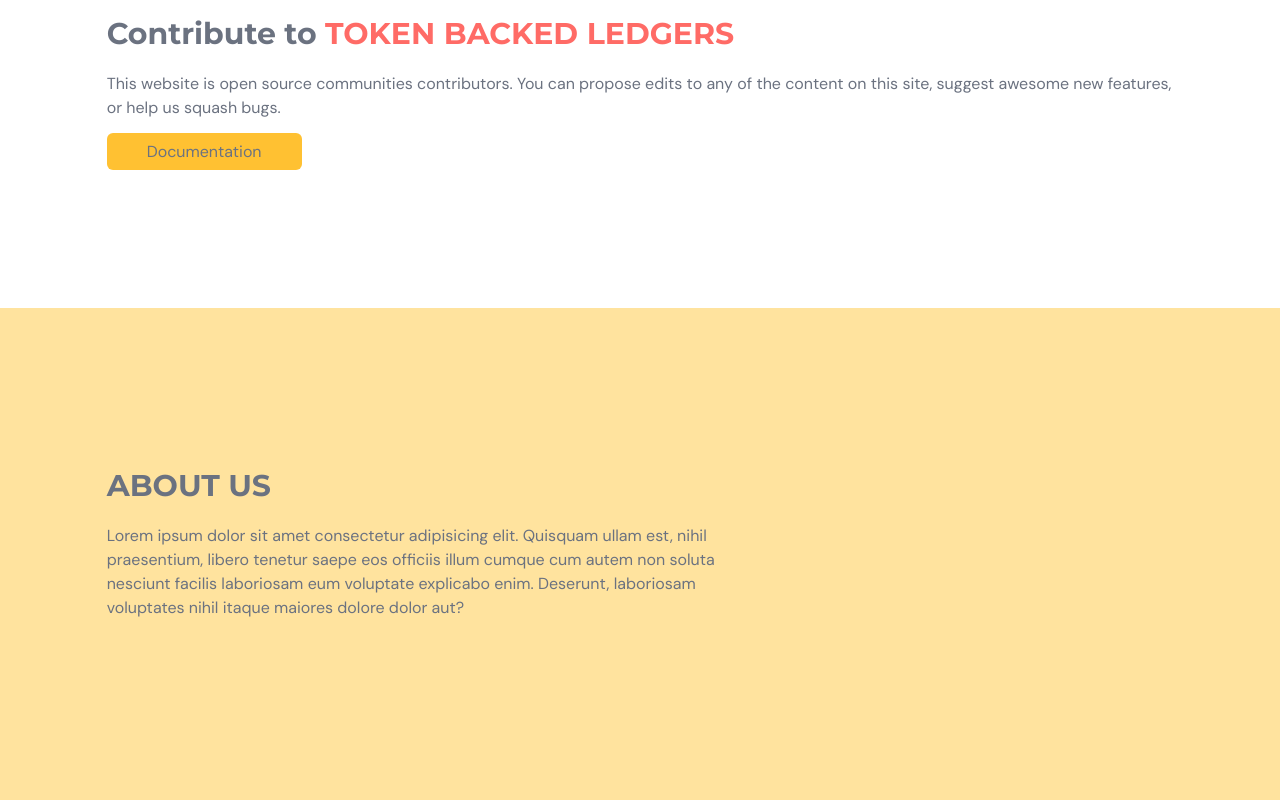
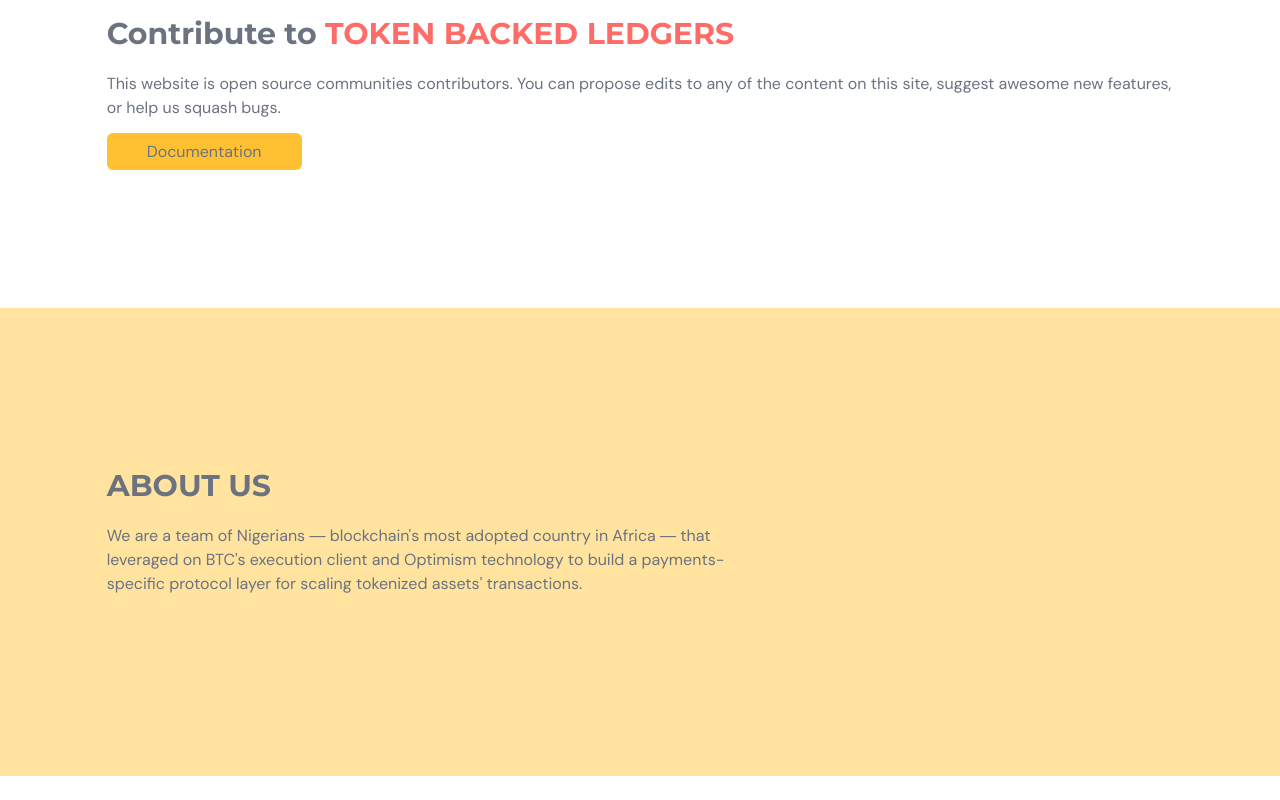
Before and after one commit to Token-Backed-Ledgers/Frontend, a React (Vite) app: page / in a window 1280 px wide. Shown: the part 1392-2192 px from the top of the page. After the commit the page ends 2168 px from the top, so only its background shows below. Built offline with nearby package versions, Linux system fonts and the light colour scheme.

Commit message:
edit information on about.tsx

```diff
--- a/src/scenes/about/index.tsx
+++ b/src/scenes/about/index.tsx
@@ -24,11 +24,10 @@ const About = ({ setSelectedPage }: Props) => {
           <div className="md:w-3/5">
             <HText>ABOUT US</HText>
             <p className="py-5 ">
-              Lorem ipsum dolor sit amet consectetur adipisicing elit. Quisquam
-              ullam est, nihil praesentium, libero tenetur saepe eos officiis
-              illum cumque cum autem non soluta nesciunt facilis laboriosam eum
-              voluptate explicabo enim. Deserunt, laboriosam voluptates nihil
-              itaque maiores dolore dolor aut?
+              We are a team of Nigerians ― blockchain's most adopted country in
+              Africa ― that leveraged on BTC's execution client and Optimism
+              technology to build a payments-specific protocol layer for scaling
+              tokenized assets' transactions.
             </p>
           </div>
         </motion.div>
```
